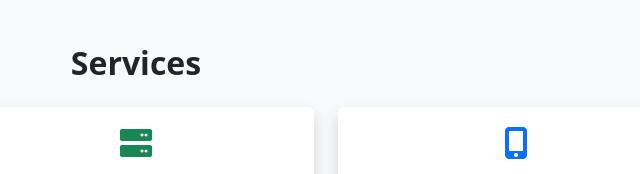
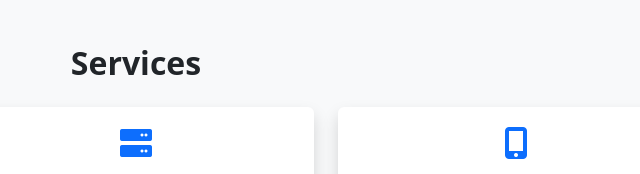
Before and after one commit to luthfifaqih/portfolio, a plain HTML site: page index.html in a window 1280 px wide. Shown: the part 1260-1434 px from the top of the page, 504-1144 px from the left. Drawn offline with nearby package versions, Linux system fonts and the light colour scheme.

Commit message:
perubahan warna icon

```diff
--- a/index.html
+++ b/index.html
@@ -364,7 +364,7 @@
                 <div class="card shadow border-0 rounded">
                     <div class="card-body text-center">
                         <div class="icon mb-3">
-                            <i class="fas fa-server fa-2x text-success"></i> <!-- Web Application Development -->
+                            <i class="fas fa-server fa-2x text-primary"></i> <!-- Web Application Development -->
                         </div>
                         <h3 class="text-dark">Web Application Development</h3>
                         <p class="text-secondary">Membuat aplikasi web yang aman dan responsif dengan teknologi terkini.</p>
```
